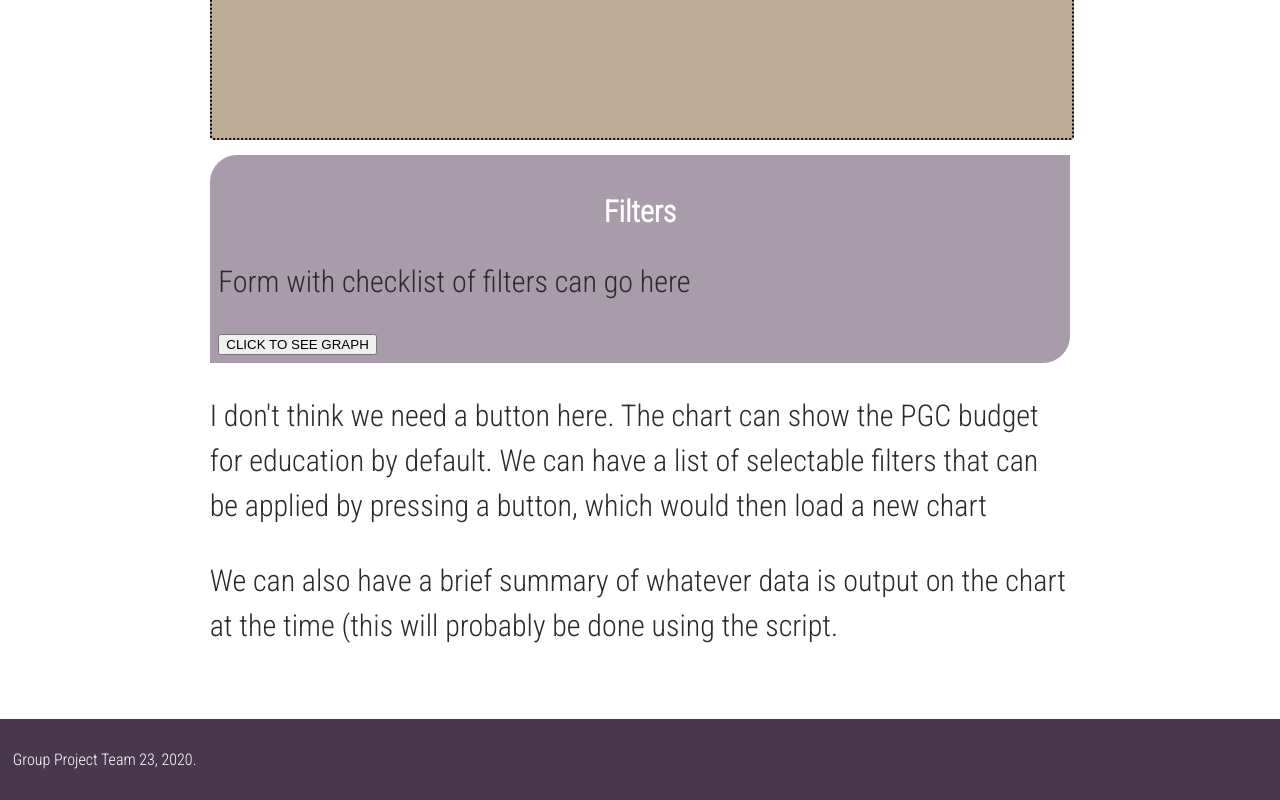
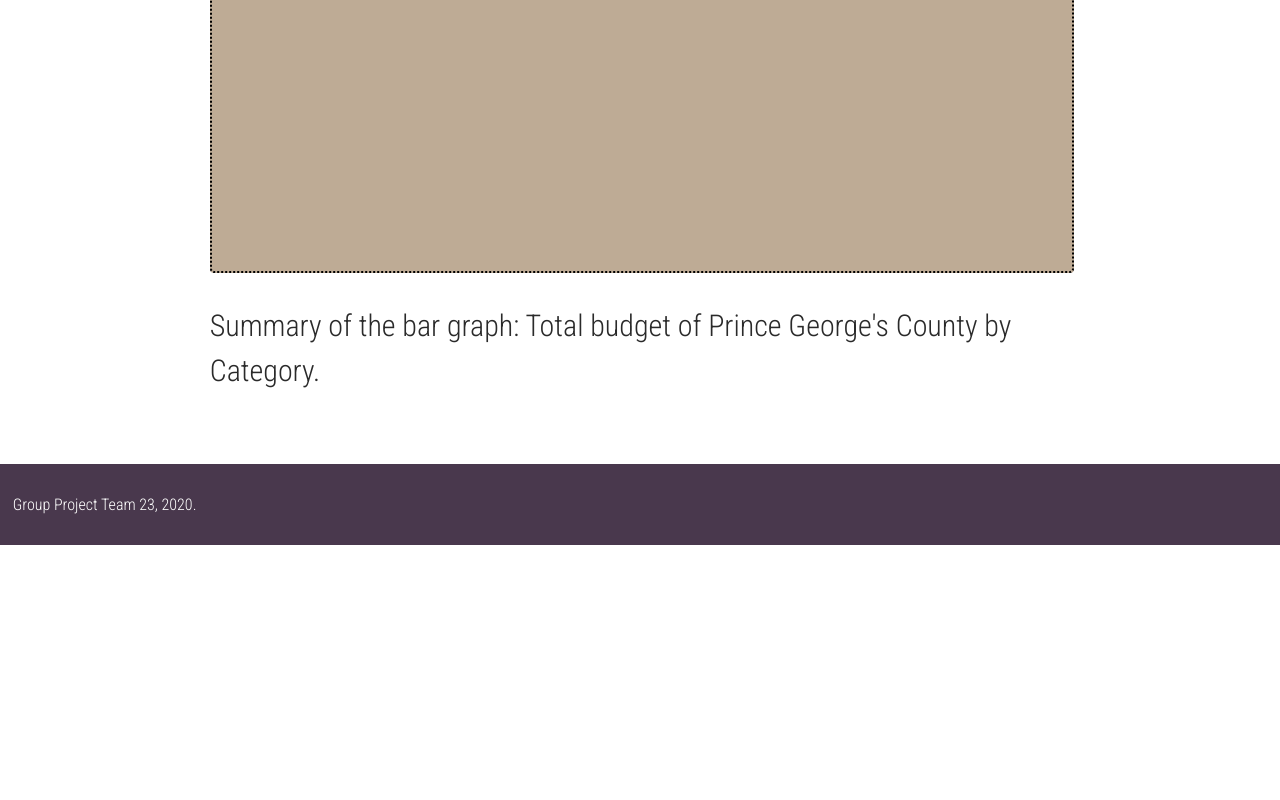
Before and after one commit to MaChanGit108/INST377-Project23, a website: page public/index.html in a window 1280 px wide. Shown: the part 711-1511 px from the top of the page. After the commit the page ends 1256 px from the top, so only its background shows below. Drawn offline with nearby package versions, Linux system fonts and the light colour scheme; no server answers; a web font is replaced by a local one.

Commit message:
Update index filter on top and change paragraphs text

```diff
--- a/public/index.html
+++ b/public/index.html
@@ -39,28 +39,30 @@
 
             <h2>PGC Education Budget</h2>
 
-            <div class="target" id="chartContainer"></div>
-
             <div class="section">
               <h3>Filters</h3>
               <form>
-                <p>Form with checklist of filters can go here</p>
+                <!-- <p>Form with checklist of filters can go here</p> -->
                 <button type="submit" class="submitButton" name="submitButton">
-                  CLICK TO SEE GRAPH
+                  CLICK TO REFRESH GRAPH
                 </button>
               </form>
-
             </div>
 
-            <p>
+            <div class="target" id="chartContainer"></div>
+
+            <!-- <p>
               I don't think we need a button here. The chart can show the PGC
               budget for education by default. We can have a list of selectable
               filters that can be applied by pressing a button, which would then
               load a new chart
-            </p>
-            <p>
+            </p> -->
+            <!-- <p>
               We can also have a brief summary of whatever data is output on the
               chart at the time (this will probably be done using the script.
+            </p> -->
+            <p>
+              Summary of the bar graph: Total budget of Prince George's County by Category.
             </p>
 
           </div> <!-- closes "article" <div> -->
```
